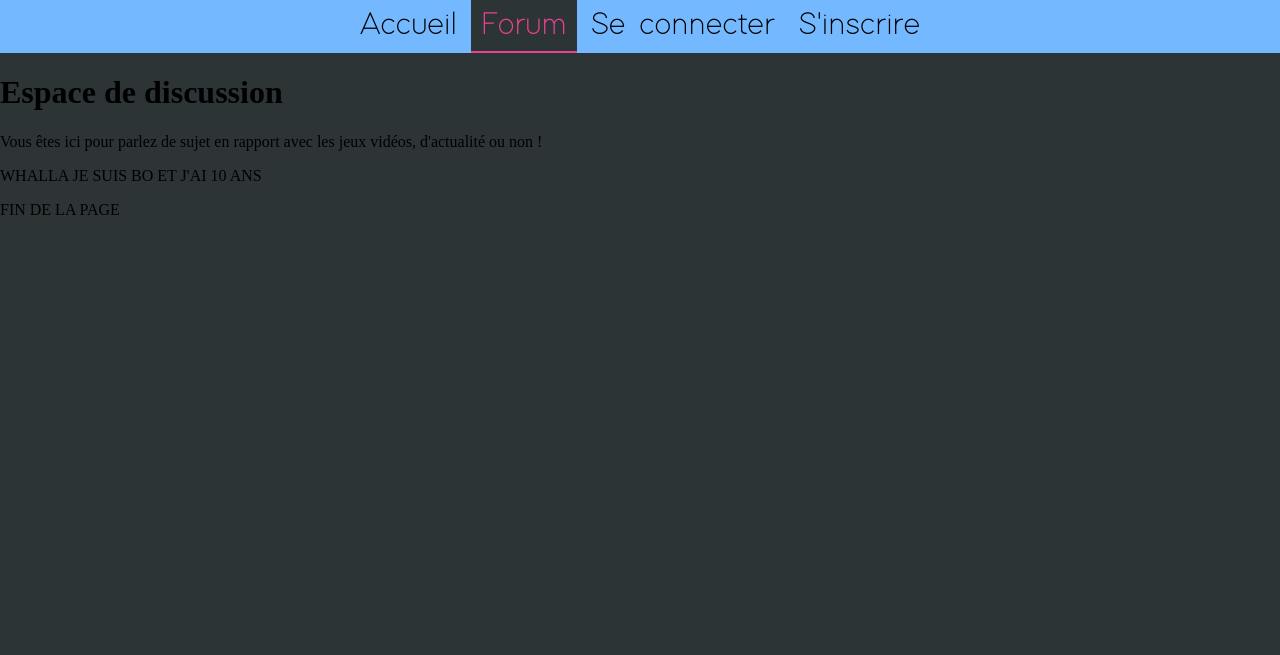
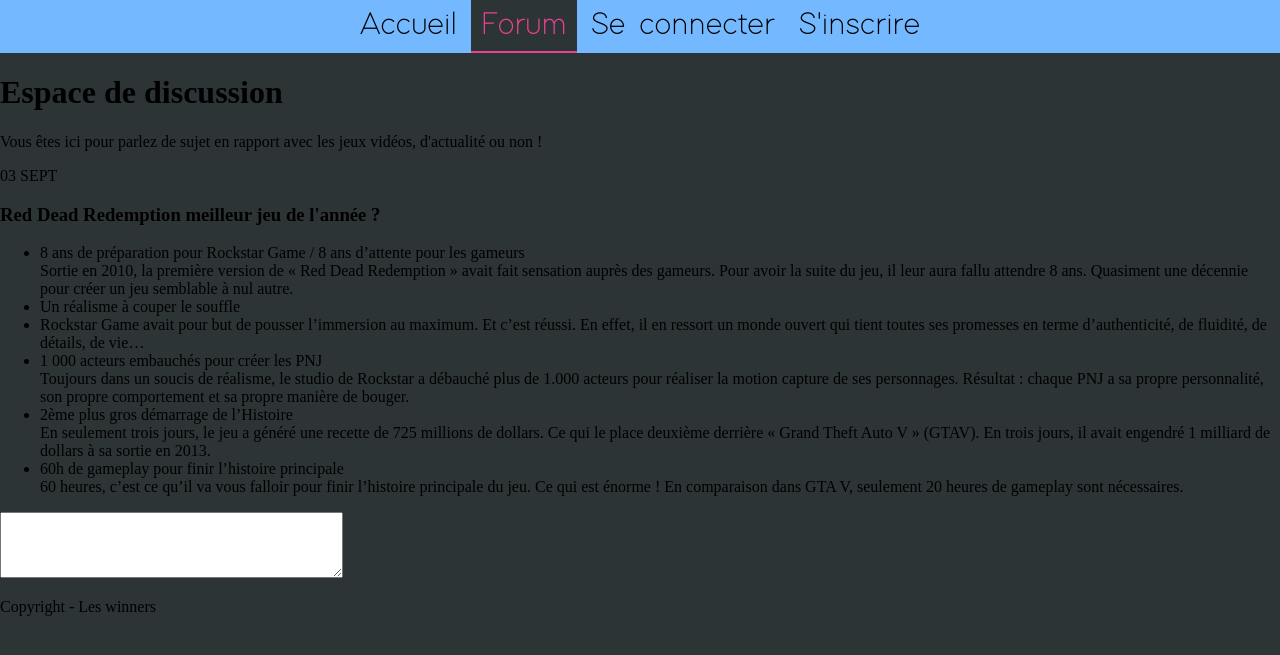
Before and after one commit to QuentinNEP/HackingSite, a PHP site: page /forum.php in a window 1280 px wide. Shown: the top 655 px of the page. Run offline with PHP 8.4, Linux system fonts and the light colour scheme.

Commit message:
Presquefini

```diff
--- a/forum.php
+++ b/forum.php
@@ -21,10 +21,34 @@
 		<p>Vous êtes ici pour parlez de sujet en rapport avec les jeux vidéos, d'actualité ou non !</p>
 	</header>
 	<main>
-		<p>WHALLA JE SUIS BO ET J'AI 10 ANS </p>
+	<article class="box excerpt">
+		<header>
+			<span class="date">03 SEPT</span>
+					<h3>Red Dead Redemption meilleur jeu de l'année ?</h3>
+							<ul><li>8 ans de préparation pour Rockstar Game / 8 ans d’attente pour les gameurs<br>
+								Sortie en 2010, la première version de « Red Dead Redemption » avait fait sensation auprès des gameurs. Pour avoir la suite du jeu, il leur aura fallu attendre 8 ans. Quasiment une décennie pour créer un jeu semblable à nul autre.</li>
+
+								<li>Un réalisme à couper le souffle<br>
+								<li>Rockstar Game avait pour but de pousser l’immersion au maximum. Et c’est réussi. En effet, il en ressort un monde ouvert qui tient toutes ses promesses en terme d’authenticité, de fluidité, de détails, de vie…</li>
+
+								<li>1 000 acteurs embauchés pour créer les PNJ<br>
+									Toujours dans un soucis de réalisme, le studio de Rockstar a débauché plus de 1.000 acteurs pour réaliser la motion capture de ses personnages. Résultat : chaque PNJ a sa propre personnalité, son propre comportement et sa propre manière de bouger.</li>
+
+								<li>2ème plus gros démarrage de l’Histoire<br>
+									En seulement trois jours, le jeu a généré une recette de 725 millions de dollars. Ce qui le place deuxième derrière « Grand Theft Auto V » (GTAV). En trois jours, il avait engendré 1 milliard de dollars à sa sortie en 2013.</li>
+
+								<li>60h de gameplay pour finir l’histoire principale<br>
+									60 heures, c’est ce qu’il va vous falloir pour finir l’histoire principale du jeu. Ce qui est énorme ! En comparaison dans GTA V, seulement 20 heures de gameplay sont nécessaires.</li>
+							</ul>
+
+									<FORM>
+										<TEXTAREA name="nom" rows=4 cols=40></TEXTAREA>
+									</FORM>
+
+	</article>
 	</main>
 	<footer>
-		<p>FIN DE LA PAGE</p>
+		<p>Copyright - Les winners</p>
 	</footer>
 </body>
 </html>
--- a/index.php
+++ b/index.php
@@ -20,7 +20,7 @@
 		<p>WHALLA JE SUIS BO ET J'AI 10 ANS </p>
 	</main>
 	<footer>
-		<p>FIN DE LA PAGE</p>
+		<p>Copyright - Les winners</p>
 	</footer>
 	</body>
 </html>
--- a/loginpage.php
+++ b/loginpage.php
@@ -28,7 +28,7 @@
                        <button type="submit"> Connection </button>
 	</main>
 	<footer>
-		<p>FIN DE LA PAGE</p>
+		<p>Copyright - Les winners</p>
 	</footer>
 	</body>
 </html>
--- a/registerpage.php
+++ b/registerpage.php
@@ -31,5 +31,8 @@
                    <input type="password" name="password" maxlength="10" placeholder="**********" required><br>
                        <button type="submit"> S'inscrire </button>
 	</main>
+	<footer>
+		<p>Copyright - Les winners</p>
+	</footer>
 	</body>
 </html>
```
